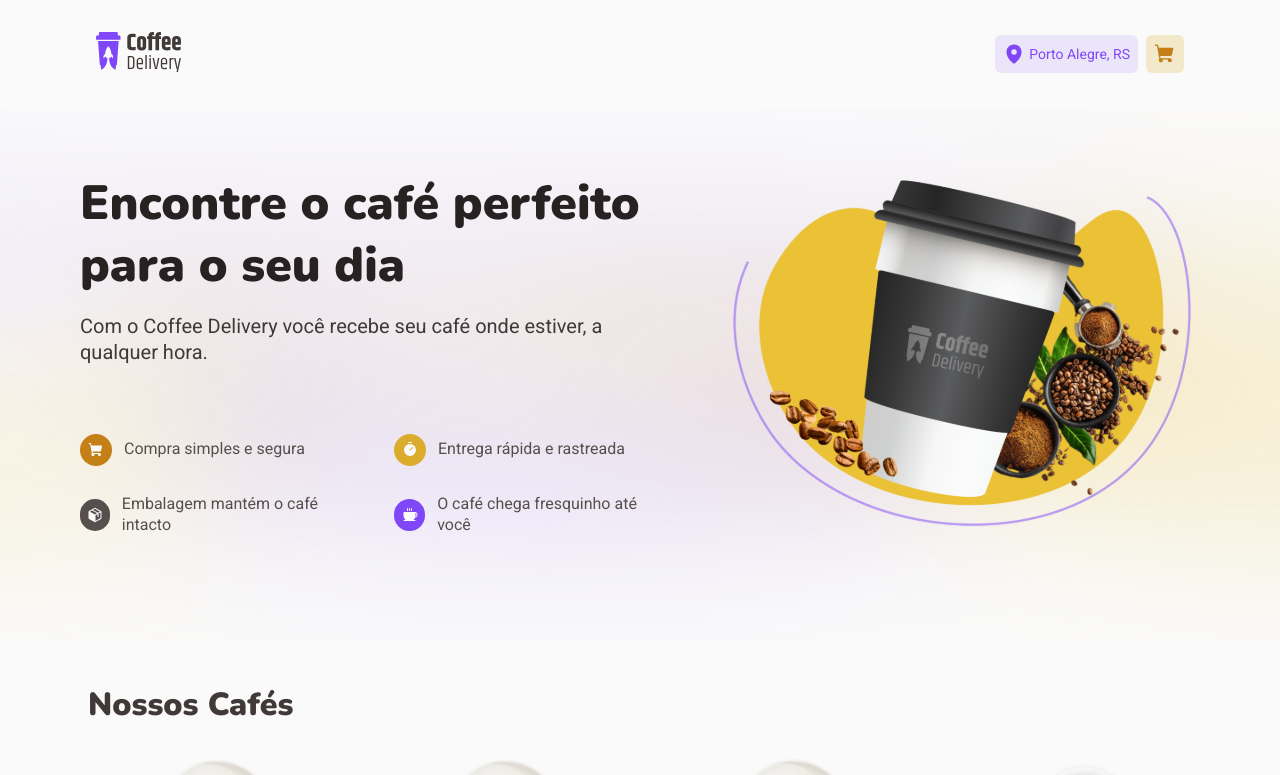
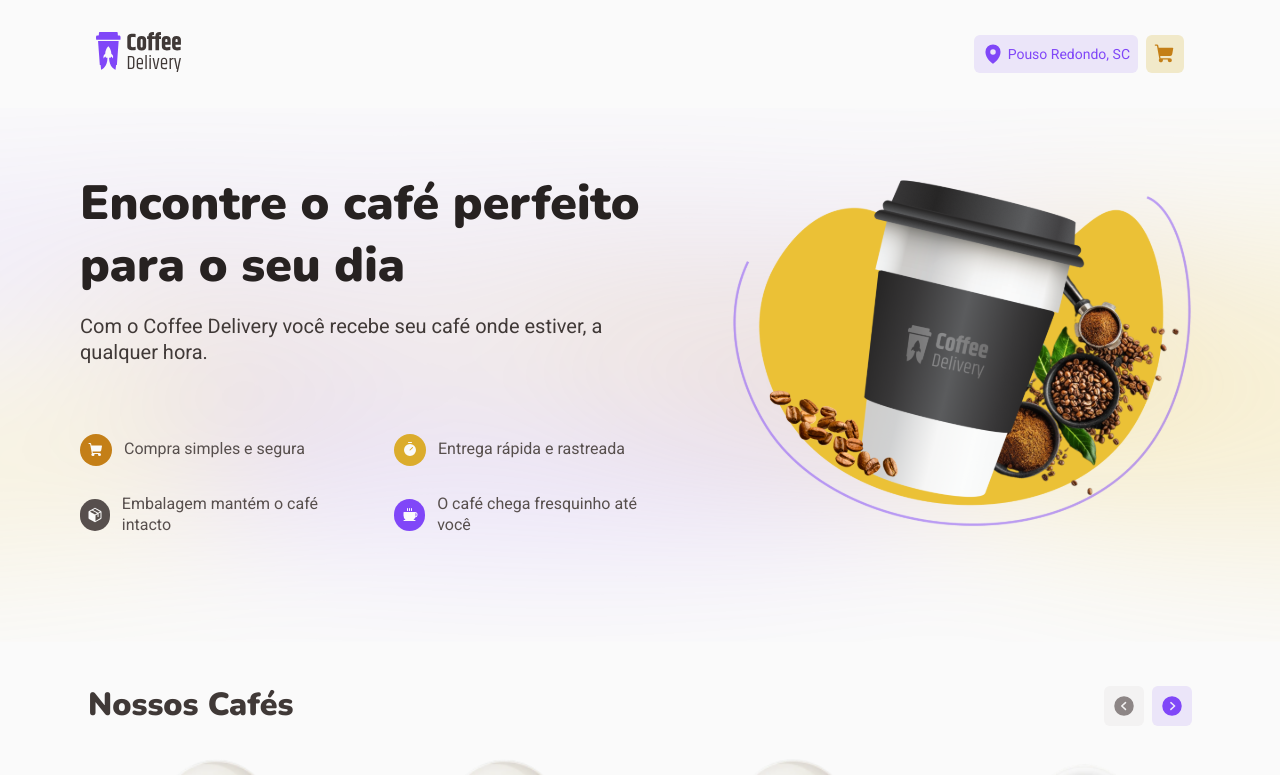
Before and after one commit to ivanvinicius/ignite.coffee, a React (Vite) app: page / in a window 1280 px wide. Shown: the top 775 px of the page. Built offline with nearby package versions, Linux system fonts and the light colour scheme.

Commit message:
feat: Scaled list

```diff
--- a/src/components/Header/index.tsx
+++ b/src/components/Header/index.tsx
@@ -21,7 +21,7 @@
           <Info>
             <Location>
               <MapPin size={22} weight="fill" />
-              <span>Porto Alegre, RS</span>
+              <span>Pouso Redondo, SC</span>
             </Location>
 
             <NavLink to="/checkout" title="Ir para o carrinho">
--- /dev/null
+++ b/src/components/List/Scaled/index.tsx
@@ -0,0 +1,79 @@
+import { ReactNode, useEffect, useState } from 'react'
+import { CaretCircleLeft, CaretCircleRight } from 'phosphor-react'
+
+import {
+  ScaledContainer,
+  ButtonsContainer,
+  ScrollerButton,
+  ScrollerContainer,
+  Scroller
+} from './styles'
+
+interface Props {
+  listLenght: number
+  children: ReactNode
+}
+
+const GAP_WIDTH = 32
+const CARD_WIDTH = 256
+
+export function Scaled({ listLenght, children }: Props) {
+  const [scroll, setScroll] = useState(0)
+  const [totalScrollerWidth, setTotalScrollerWidth] = useState(0)
+  const showingThreeLastCards = CARD_WIDTH * 3 + GAP_WIDTH * 2
+  const maxScrollToRight = totalScrollerWidth - showingThreeLastCards
+
+  function handleScrollToLeft() {
+    const newScroll = scroll - (CARD_WIDTH + GAP_WIDTH)
+
+    if (newScroll >= 0) {
+      setScroll(newScroll)
+    }
+  }
+
+  function handleScrollToRight() {
+    const newScroll = scroll + CARD_WIDTH + GAP_WIDTH
+
+    if (newScroll <= maxScrollToRight) {
+      setScroll(newScroll)
+    }
+  }
+
+  useEffect(() => {
+    const gapAmongCards = (listLenght - 1) * GAP_WIDTH
+    const sumCardWidht = listLenght * CARD_WIDTH
+
+    setTotalScrollerWidth(gapAmongCards + sumCardWidht)
+  }, [listLenght])
+
+  return (
+    <ScaledContainer>
+      <ButtonsContainer>
+        <ScrollerButton
+          disabled={scroll === 0}
+          title="Fazer a rolagem para a esquerda"
+        >
+          <CaretCircleLeft
+            size={24}
+            weight="fill"
+            onClick={handleScrollToLeft}
+          />
+        </ScrollerButton>
+        <ScrollerButton
+          disabled={scroll === maxScrollToRight}
+          title="Fazer a rolagem para a direta"
+        >
+          <CaretCircleRight
+            size={24}
+            weight="fill"
+            onClick={handleScrollToRight}
+          />
+        </ScrollerButton>
+      </ButtonsContainer>
+
+      <ScrollerContainer>
+        <Scroller style={{ marginLeft: `-${scroll}px` }}>{children}</Scroller>
+      </ScrollerContainer>
+    </ScaledContainer>
+  )
+}
--- /dev/null
+++ b/src/components/List/Scaled/styles.ts
@@ -0,0 +1,54 @@
+import { styled } from '../../../styles/theme'
+
+export const ScaledContainer = styled('div', {
+  width: '100%',
+  position: 'relative'
+})
+
+export const ScrollerContainer = styled('div', {
+  display: 'flex',
+  padding: '$32 0',
+  overflowX: 'hidden'
+})
+
+export const Scroller = styled('div', {
+  display: 'flex',
+  alignItems: 'center',
+  gap: '$32',
+  transition: 'margin ease .5s'
+})
+
+export const ButtonsContainer = styled('div', {
+  margin: '0 $16',
+  position: 'absolute',
+  top: '-60px',
+  right: '0',
+  display: 'flex',
+  alignItems: 'center',
+  gap: '$8'
+})
+
+export const ScrollerButton = styled('button', {
+  display: 'flex',
+  alignItems: 'center',
+  justifyContent: 'center',
+  padding: '$8',
+  border: 'none',
+  cursor: 'pointer',
+  borderRadius: '$6',
+  transition: 'background-color .2s',
+  backgroundColor: '$purpleLight',
+
+  svg: {
+    color: '$purple'
+  },
+
+  '&:disabled': {
+    cursor: 'not-allowed',
+    backgroundColor: '$card',
+
+    svg: {
+      color: '$label'
+    }
+  }
+})
--- a/src/pages/Dashboard/index.tsx
+++ b/src/pages/Dashboard/index.tsx
@@ -2,7 +2,8 @@
 
 import Banner from '../../assets/banner.svg'
 import { LayoutGrid } from '../../components/LayoutGrid'
-import { Flat } from '../../components/List/Flat'
+// import { Flat } from '../../components/List/Flat'
+import { Scaled } from '../../components/List/Scaled'
 import { Card } from '../../components/Card'
 import { cups } from '../../utils/cups'
 
@@ -63,11 +64,17 @@
           <h3>Nossos Cafés</h3>
 
           <List>
-            <Flat>
+            <Scaled listLenght={cups.length}>
               {cups.map((cup) => (
                 <Card key={cup.id} data={cup} />
               ))}
-            </Flat>
+            </Scaled>
+
+            {/* <Flat>
+              {cups.map((cup) => (
+                <Card key={cup.id} data={cup} />
+              ))}
+            </Flat> */}
           </List>
         </LayoutGrid>
       </CafesContainer>
```
